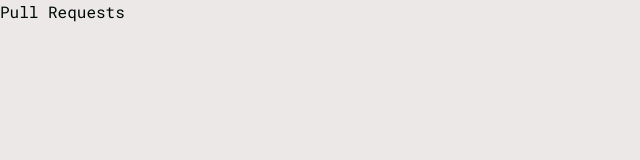
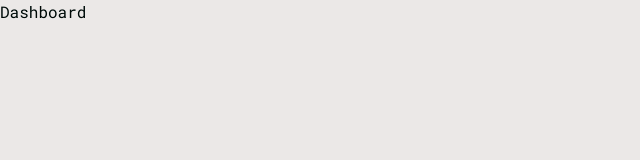
Before and after one commit to Bhacaz/github-dashboard, a Vue app: page / in a window 1280 px wide. Shown: the top 160 px of the page, without its empty margins (0-640 px from the left). Built offline with nearby package versions, Linux system fonts and the light colour scheme.

Commit message:
rename view dashboard

```diff
--- a/src/router/index.js
+++ b/src/router/index.js
@@ -1,6 +1,6 @@
 import { createRouter, createWebHistory } from 'vue-router'
 import HomeView from '../views/HomeView.vue'
-import PullRequests from "../views/PullRequests.vue";
+import Dashboard from "../views/Dashboard.vue";
 
 const router = createRouter({
   history: createWebHistory(import.meta.env.BASE_URL),
@@ -19,9 +19,9 @@
       component: () => import('../views/AboutView.vue')
     },
     {
-        path: '/pullrequests',
-        name: 'pullrequests',
-        component: PullRequests
+        path: '/dashboard',
+        name: 'dashboard',
+        component: Dashboard
     }
   ]
 })
--- a/src/views/PullRequests.vue
+++ b/src/views/Dashboard.vue
@@ -40,7 +40,7 @@
 import PullRequest from "../components/PullRequest.vue";
 
 export default {
-  name: "PullRequests",
+  name: "Dashboard",
   components: {PullRequest},
   data() {
     return {
--- a/src/views/HomeView.vue
+++ b/src/views/HomeView.vue
@@ -4,7 +4,7 @@
 
 <template>
   <main>
-    <RouterLink to="/pullrequests">Pull Requests</RouterLink>
+    <RouterLink to="/dashboard">Dashboard</RouterLink>
 <!--    <TheWelcome />-->
   </main>
 </template>
```
